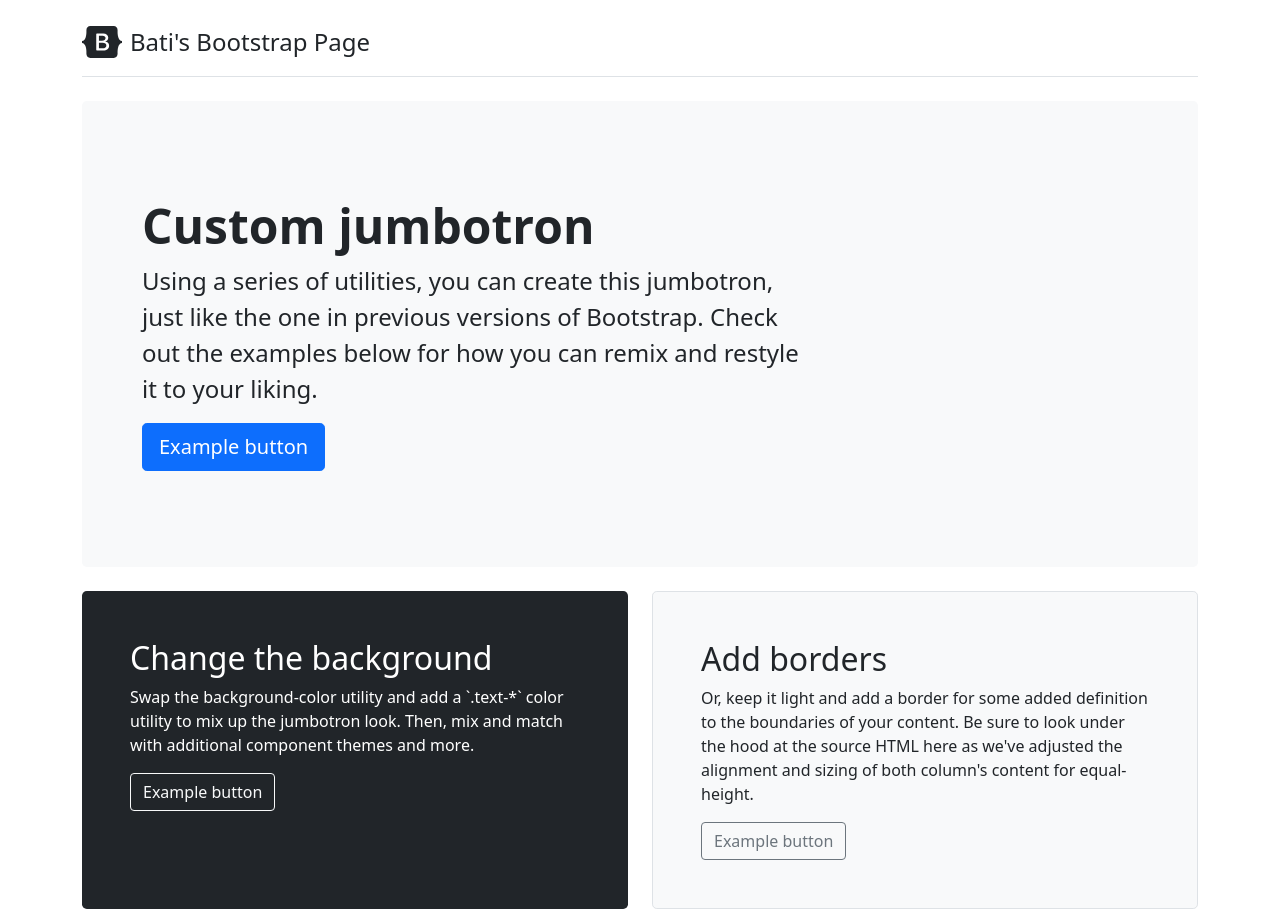
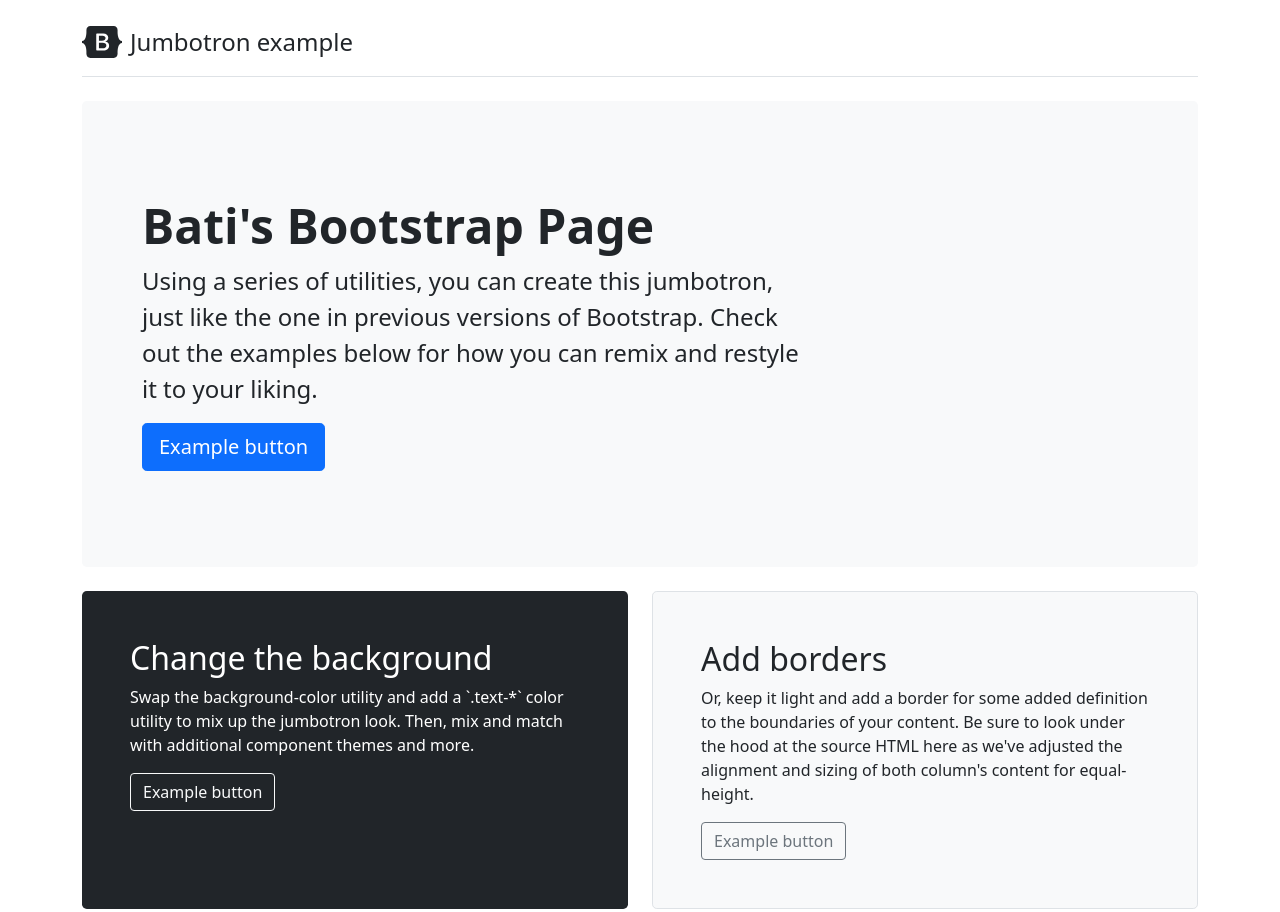
Before and after one commit to batik11/gh-Bkadir, a plain HTML site: page index.html in a window 1280 px wide. Shown: the top 912 px of the page. Drawn offline with nearby package versions, Linux system fonts and the light colour scheme.

Commit message:
Update index.html

```diff
--- a/index.html
+++ b/index.html
@@ -52,13 +52,13 @@
     <header class="pb-3 mb-4 border-bottom">
       <a href="/" class="d-flex align-items-center text-dark text-decoration-none">
         <svg xmlns="http://www.w3.org/2000/svg" width="40" height="32" class="me-2" viewBox="0 0 118 94" role="img"><title>Bootstrap</title><path fill-rule="evenodd" clip-rule="evenodd" d="M24.509 0c-6.733 0-11.715 5.893-11.492 12.284.214 6.14-.064 14.092-2.066 20.577C8.943 39.365 5.547 43.485 0 44.014v5.972c5.547.529 8.943 4.649 10.951 11.153 2.002 6.485 2.28 14.437 2.066 20.577C12.794 88.106 17.776 94 24.51 94H93.5c6.733 0 11.714-5.893 11.491-12.284-.214-6.14.064-14.092 2.066-20.577 2.009-6.504 5.396-10.624 10.943-11.153v-5.972c-5.547-.529-8.934-4.649-10.943-11.153-2.002-6.484-2.28-14.437-2.066-20.577C105.214 5.894 100.233 0 93.5 0H24.508zM80 57.863C80 66.663 73.436 72 62.543 72H44a2 2 0 01-2-2V24a2 2 0 012-2h18.437c9.083 0 15.044 4.92 15.044 12.474 0 5.302-4.01 10.049-9.119 10.88v.277C75.317 46.394 80 51.21 80 57.863zM60.521 28.34H49.948v14.934h8.905c6.884 0 10.68-2.772 10.68-7.727 0-4.643-3.264-7.207-9.012-7.207zM49.948 49.2v16.458H60.91c7.167 0 10.964-2.876 10.964-8.281 0-5.406-3.903-8.178-11.425-8.178H49.948z" fill="currentColor"></path></svg>
-        <span class="fs-4">Bati's Bootstrap Page</span>
+        <span class="fs-4">Jumbotron example</span>
       </a>
     </header>
 
     <div class="p-5 mb-4 bg-light rounded-3">
       <div class="container-fluid py-5">
-        <h1 class="display-5 fw-bold">Custom jumbotron</h1>
+        <h1 class="display-5 fw-bold">Bati's Bootstrap Page</h1>
         <p class="col-md-8 fs-4">Using a series of utilities, you can create this jumbotron, just like the one in previous versions of Bootstrap. Check out the examples below for how you can remix and restyle it to your liking.</p>
         <button class="btn btn-primary btn-lg" type="button">Example button</button>
       </div>
```
